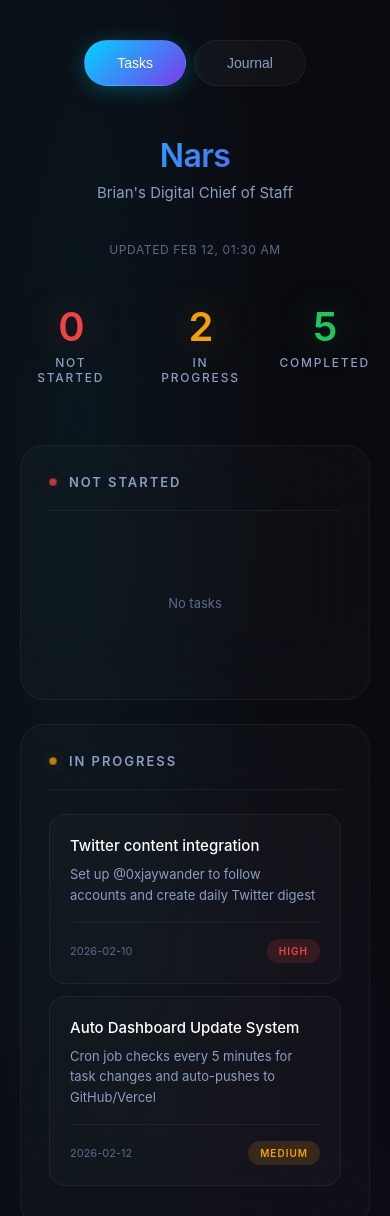
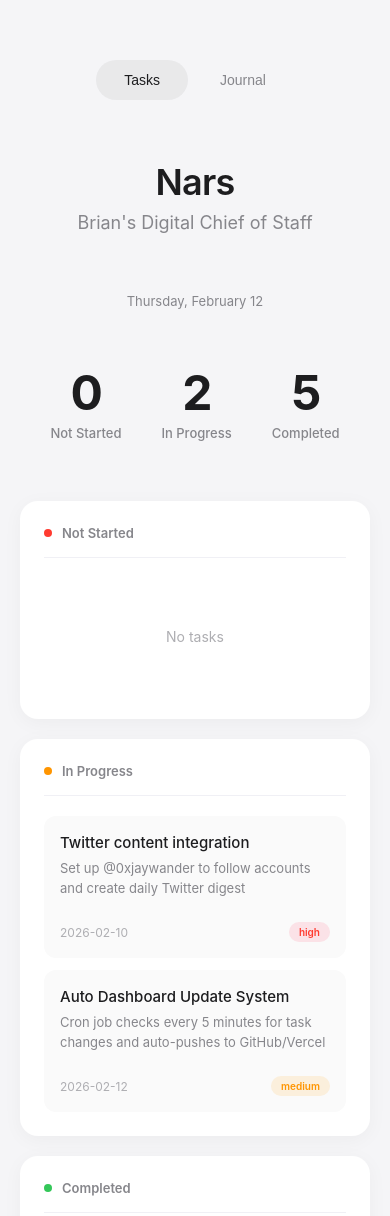
Before and after one commit to 0xjaywander/nars-dashboard, a website: page dashboard.html in a window 390 px wide. Shown: the top 1216 px of the page. Drawn offline with Linux system fonts and the light colour scheme.

Commit message:
Redesign - Pure Apple inspired theme

```diff
--- a/dashboard.html
+++ b/dashboard.html
@@ -3,7 +3,7 @@
 <head>
     <meta charset="UTF-8">
     <meta name="viewport" content="width=device-width, initial-scale=1.0">
-    <title>Nars Dashboard</title>
+    <title>Nars</title>
     <style>
         * {
             margin: 0;
@@ -11,93 +11,72 @@
             box-sizing: border-box;
         }
 
-        :root {
-            --bg-primary: #0a0a0f;
-            --bg-card: rgba(255, 255, 255, 0.02);
-            --bg-card-hover: rgba(255, 255, 255, 0.05);
-            --accent-gradient: linear-gradient(135deg, #00d4ff 0%, #7c3aed 100%);
-            --text-primary: #ffffff;
-            --text-secondary: #8b9dc3;
-            --text-muted: #5a6a8a;
-            --border-subtle: rgba(255, 255, 255, 0.05);
-        }
-
         body {
-            font-family: -apple-system, BlinkMacSystemFont, 'SF Pro Display', 'Segoe UI', Roboto, sans-serif;
-            background: var(--bg-primary);
-            background-image:
-                radial-gradient(ellipse at 20% 20%, rgba(0, 212, 255, 0.06) 0%, transparent 50%),
-                radial-gradient(ellipse at 80% 80%, rgba(124, 58, 237, 0.06) 0%, transparent 50%);
+            font-family: -apple-system, BlinkMacSystemFont, 'SF Pro Text', 'Segoe UI', Roboto, sans-serif;
+            background: #f5f5f7;
             min-height: 100vh;
-            color: var(--text-primary);
-            padding: 40px 20px;
+            color: #1d1d1f;
+            padding: 60px 20px;
         }
 
         .nav {
             display: flex;
             justify-content: center;
-            gap: 8px;
-            margin-bottom: 50px;
+            gap: 4px;
+            margin-bottom: 60px;
         }
 
         .nav-btn {
-            padding: 14px 32px;
+            padding: 12px 28px;
             border: none;
-            border-radius: 100px;
+            border-radius: 20px;
             cursor: pointer;
             font-size: 14px;
             font-weight: 500;
-            transition: all 0.4s cubic-bezier(0.4, 0, 0.2, 1);
-            background: rgba(255, 255, 255, 0.03);
-            color: var(--text-secondary);
-            border: 1px solid var(--border-subtle);
+            transition: all 0.2s ease;
+            background: transparent;
+            color: #86868b;
         }
 
         .nav-btn.active {
-            background: var(--accent-gradient);
-            color: var(--text-primary);
-            box-shadow: 0 4px 20px rgba(0, 212, 255, 0.25);
+            background: rgba(0, 0, 0, 0.05);
+            color: #1d1d1f;
         }
 
         .nav-btn:hover:not(.active) {
-            background: rgba(255, 255, 255, 0.06);
-            color: var(--text-primary);
+            color: #1d1d1f;
         }
 
         .header {
             text-align: center;
-            margin-bottom: 40px;
+            margin-bottom: 60px;
         }
 
         .header h1 {
-            font-size: 42px;
+            font-size: 48px;
             font-weight: 600;
             letter-spacing: -0.02em;
-            background: var(--accent-gradient);
-            -webkit-background-clip: text;
-            -webkit-text-fill-color: transparent;
-            background-clip: text;
+            color: #1d1d1f;
             margin-bottom: 8px;
         }
 
         .header p {
-            color: var(--text-secondary);
-            font-size: 15px;
+            font-size: 21px;
+            font-weight: 400;
+            color: #86868b;
         }
 
         .last-updated {
             text-align: center;
-            color: var(--text-muted);
-            font-size: 12px;
-            margin-bottom: 50px;
-            letter-spacing: 0.05em;
-            text-transform: uppercase;
+            font-size: 13px;
+            color: #86868b;
+            margin-bottom: 60px;
         }
 
         .stats {
             display: flex;
             justify-content: center;
-            gap: 60px;
+            gap: 80px;
             margin-bottom: 60px;
         }
 
@@ -106,156 +85,138 @@
         }
 
         .stat-number {
-            font-size: 56px;
-            font-weight: 600;
+            font-size: 64px;
+            font-weight: 700;
             letter-spacing: -0.03em;
             line-height: 1;
             margin-bottom: 8px;
+            color: #1d1d1f;
         }
 
         .stat-label {
-            font-size: 12px;
-            color: var(--text-secondary);
-            text-transform: uppercase;
-            letter-spacing: 0.15em;
+            font-size: 13px;
+            color: #86868b;
             font-weight: 500;
         }
 
-        .stat.red .stat-number { color: #ef4444; text-shadow: 0 0 40px rgba(239, 68, 68, 0.4); }
-        .stat.amber .stat-number { color: #f59e0b; text-shadow: 0 0 40px rgba(245, 158, 11, 0.4); }
-        .stat.green .stat-number { color: #22c55e; text-shadow: 0 0 40px rgba(34, 197, 94, 0.4); }
-
         .dashboard {
             display: grid;
-            grid-template-columns: repeat(auto-fit, minmax(320px, 1fr));
-            gap: 24px;
-            max-width: 1200px;
+            grid-template-columns: repeat(auto-fit, minmax(300px, 1fr));
+            gap: 20px;
+            max-width: 1100px;
             margin: 0 auto;
         }
 
         .column {
-            background: var(--bg-card);
-            border-radius: 24px;
-            padding: 28px;
-            border: 1px solid var(--border-subtle);
-            backdrop-filter: blur(40px);
-            transition: all 0.4s cubic-bezier(0.4, 0, 0.2, 1);
+            background: #ffffff;
+            border-radius: 18px;
+            padding: 24px;
+            box-shadow: 0 4px 20px rgba(0, 0, 0, 0.04);
+            transition: all 0.3s ease;
         }
 
         .column:hover {
-            background: var(--bg-card-hover);
+            box-shadow: 0 8px 30px rgba(0, 0, 0, 0.08);
             transform: translateY(-2px);
         }
 
         .column h2 {
             display: flex;
             align-items: center;
-            gap: 12px;
+            gap: 10px;
             font-size: 13px;
             font-weight: 600;
-            text-transform: uppercase;
-            letter-spacing: 0.15em;
-            color: var(--text-secondary);
-            margin-bottom: 24px;
-            padding-bottom: 20px;
-            border-bottom: 1px solid var(--border-subtle);
+            color: #86868b;
+            margin-bottom: 20px;
+            padding-bottom: 16px;
+            border-bottom: 1px solid #f0f0f5;
         }
 
         .status-dot {
             width: 8px;
             height: 8px;
             border-radius: 50%;
-            animation: pulse 3s ease-in-out infinite;
         }
 
-        .not-started .status-dot { background: #ef4444; box-shadow: 0 0 20px rgba(239, 68, 68, 0.5); }
-        .in-progress .status-dot { background: #f59e0b; box-shadow: 0 0 20px rgba(245, 158, 11, 0.5); }
-        .completed .status-dot { background: #22c55e; box-shadow: 0 0 20px rgba(34, 197, 94, 0.5); }
-
-        @keyframes pulse {
-            0%, 100% { opacity: 1; transform: scale(1); }
-            50% { opacity: 0.7; transform: scale(0.9); }
-        }
+        .not-started .status-dot { background: #ff3b30; }
+        .in-progress .status-dot { background: #ff9500; }
+        .completed .status-dot { background: #34c759; }
 
         .task-card {
-            background: rgba(255, 255, 255, 0.02);
-            border-radius: 16px;
-            padding: 20px;
+            background: #fafafa;
+            border-radius: 12px;
+            padding: 16px;
             margin-bottom: 12px;
-            border: 1px solid var(--border-subtle);
-            transition: all 0.3s cubic-bezier(0.4, 0, 0.2, 1);
+            transition: all 0.2s ease;
         }
 
         .task-card:hover {
-            background: var(--bg-card-hover);
-            transform: translateX(4px);
-            border-color: rgba(255, 255, 255, 0.1);
+            background: #f0f0f5;
+        }
+
+        .task-card:last-child {
+            margin-bottom: 0;
         }
 
         .task-title {
             font-size: 15px;
             font-weight: 500;
-            margin-bottom: 8px;
-            color: var(--text-primary);
+            color: #1d1d1f;
+            margin-bottom: 6px;
             line-height: 1.4;
         }
 
         .task-description {
-            color: var(--text-secondary);
+            color: #86868b;
             font-size: 13px;
-            line-height: 1.6;
+            line-height: 1.5;
         }
 
         .task-meta {
             display: flex;
             justify-content: space-between;
             align-items: center;
-            margin-top: 16px;
-            padding-top: 16px;
-            border-top: 1px solid var(--border-subtle);
-            font-size: 11px;
-            color: var(--text-muted);
+            margin-top: 12px;
+            padding-top: 12px;
+            font-size: 12px;
+            color: #aeaeb2;
         }
 
         .priority {
-            padding: 6px 12px;
+            padding: 4px 10px;
             border-radius: 100px;
             font-size: 10px;
             font-weight: 600;
-            text-transform: uppercase;
-            letter-spacing: 0.1em;
         }
 
-        .priority.high { background: rgba(239, 68, 68, 0.15); color: #ef4444; }
-        .priority.medium { background: rgba(245, 158, 11, 0.15); color: #f59e0b; }
-        .priority.low { background: rgba(34, 197, 94, 0.15); color: #22c55e; }
+        .priority.high { background: #ff375f20; color: #ff3b30; }
+        .priority.medium { background: #ff9f0a20; color: #ff9500; }
+        .priority.low { background: #34c75920; color: #34c759; }
 
         .empty-state {
             text-align: center;
-            padding: 60px 20px;
-            color: var(--text-muted);
-            font-size: 13px;
+            padding: 50px 20px;
+            color: #aeaeb2;
+            font-size: 14px;
         }
 
+        /* Journal */
         .journal-entry {
-            background: var(--bg-card);
-            border-radius: 24px;
+            background: #ffffff;
+            border-radius: 18px;
             padding: 32px;
-            margin-bottom: 24px;
-            border: 1px solid var(--border-subtle);
-            backdrop-filter: blur(40px);
-            max-width: 800px;
+            margin-bottom: 20px;
+            box-shadow: 0 4px 20px rgba(0, 0, 0, 0.04);
+            max-width: 700px;
             margin-left: auto;
             margin-right: auto;
         }
 
         .journal-date {
-            font-size: 12px;
-            color: #00d4ff;
+            font-size: 14px;
+            color: #86868b;
             margin-bottom: 20px;
             font-weight: 500;
-            letter-spacing: 0.1em;
-            text-transform: uppercase;
         }
 
         .journal-section {
@@ -263,12 +224,12 @@
         }
 
         .journal-section-title {
-            font-size: 11px;
+            font-size: 12px;
             font-weight: 600;
-            color: #7c3aed;
+            color: #1d1d1f;
             margin-bottom: 12px;
-            letter-spacing: 0.15em;
             text-transform: uppercase;
+            letter-spacing: 0.05em;
         }
 
         .journal-section ul {
@@ -278,35 +239,34 @@
 
         .journal-section li {
             padding: 8px 0;
-            padding-left: 20px;
+            padding-left: 18px;
             position: relative;
-            color: var(--text-secondary);
-            font-size: 14px;
-            line-height: 1.6;
+            color: #515154;
+            font-size: 15px;
+            line-height: 1.5;
         }
 
         .journal-section li::before {
             content: "";
             position: absolute;
             left: 0;
-            top: 16px;
-            width: 6px;
-            height: 6px;
+            top: 15px;
+            width: 5px;
+            height: 5px;
             border-radius: 50%;
-            background: var(--accent-gradient);
+            background: #86868b;
         }
 
         .feeling {
             display: inline-flex;
             align-items: center;
             gap: 8px;
-            padding: 12px 20px;
-            background: rgba(0, 212, 255, 0.08);
+            padding: 10px 18px;
+            background: #f5f5f7;
             border-radius: 100px;
-            font-size: 13px;
-            color: #00d4ff;
+            font-size: 14px;
+            color: #515154;
             margin-top: 8px;
-            border: 1px solid rgba(0, 212, 255, 0.2);
         }
 
         footer {
@@ -316,22 +276,17 @@
         }
 
         footer p {
-            color: var(--text-muted);
-            font-size: 11px;
-            letter-spacing: 0.1em;
-        }
-
-        footer a {
-            color: #00d4ff;
-            text-decoration: none;
+            font-size: 12px;
+            color: #aeaeb2;
         }
 
         .hidden { display: none !important; }
 
         @media (max-width: 768px) {
-            .stats { gap: 30px; }
-            .stat-number { font-size: 40px; }
-            .header h1 { font-size: 32px; }
+            .stats { gap: 40px; }
+            .stat-number { font-size: 48px; }
+            .header h1 { font-size: 36px; }
+            .header p { font-size: 18px; }
         }
     </style>
 </head>
@@ -350,15 +305,15 @@
 
     <div id="tasksPage">
         <div class="stats">
-            <div class="stat red">
+            <div class="stat">
                 <div class="stat-number" id="countNotStarted">0</div>
                 <div class="stat-label">Not Started</div>
             </div>
-            <div class="stat amber">
+            <div class="stat">
                 <div class="stat-number" id="countInProgress">0</div>
                 <div class="stat-label">In Progress</div>
             </div>
-            <div class="stat green">
+            <div class="stat">
                 <div class="stat-number" id="countCompleted">0</div>
                 <div class="stat-label">Completed</div>
             </div>
@@ -407,12 +362,12 @@
             try {
                 const response = await fetch('tasks.json');
                 const data = await response.json();
-                document.getElementById('lastUpdated').textContent = 'Updated ' + new Date(data.lastUpdated).toLocaleString('en-US', {
-                    month: 'short', day: 'numeric', hour: '2-digit', minute: '2-digit'
+                document.getElementById('lastUpdated').textContent = new Date(data.lastUpdated).toLocaleDateString('en-US', {
+                    weekday: 'long', month: 'long', day: 'numeric'
                 });
                 renderTasks(data);
             } catch (error) {
-                console.error('Error loading tasks:', error);
+                console.error('Error:', error);
             }
         }
 
@@ -420,6 +375,7 @@
             document.getElementById('countNotStarted').textContent = data.tasks.notStarted.length;
             document.getElementById('countInProgress').textContent = data.tasks.inProgress.length;
             document.getElementById('countCompleted').textContent = data.tasks.completed.length;
+
             renderTasksList('notStartedTasks', data.tasks.notStarted);
             renderTasksList('inProgressTasks', data.tasks.inProgress);
             renderTasksList('completedTasks', data.tasks.completed);
@@ -449,7 +405,7 @@
                 const data = await response.json();
                 renderJournal(data);
             } catch (error) {
-                console.error('Error loading journal:', error);
+                console.error('Error:', error);
             }
         }
 
```
